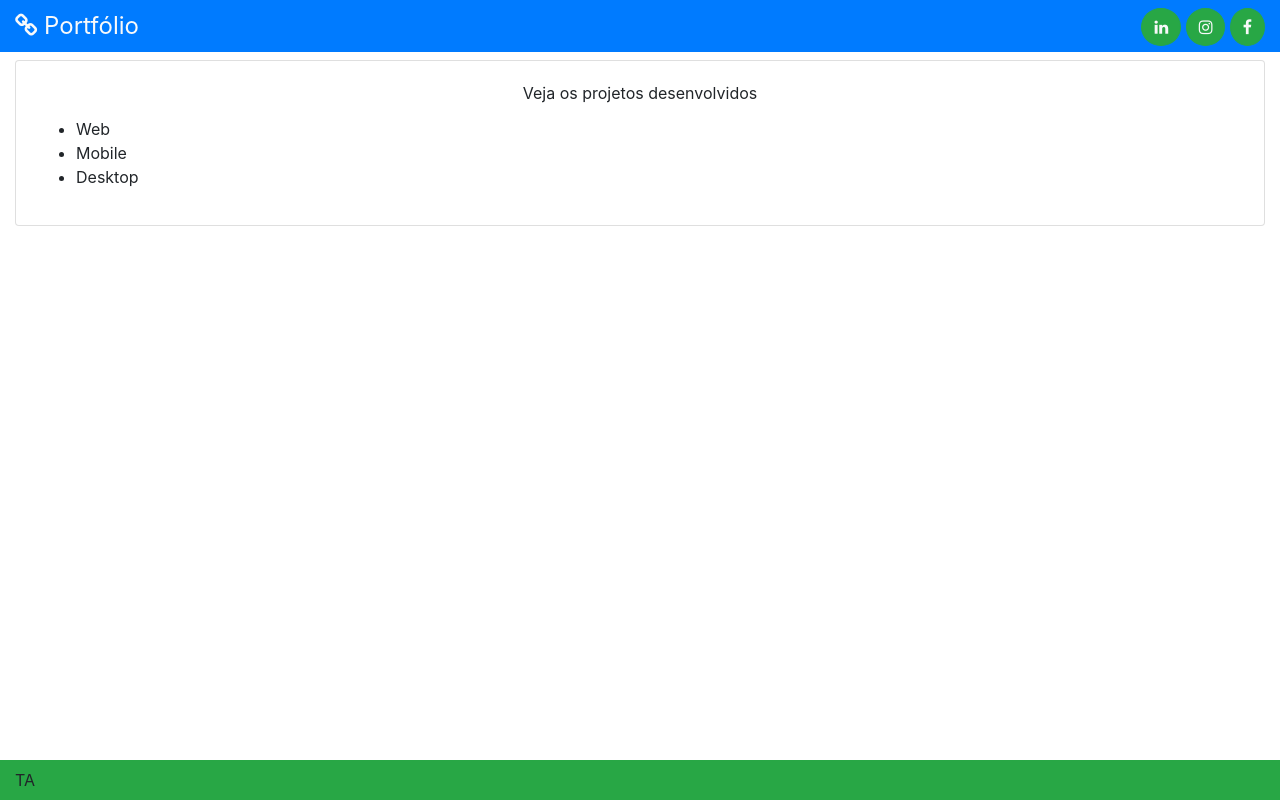
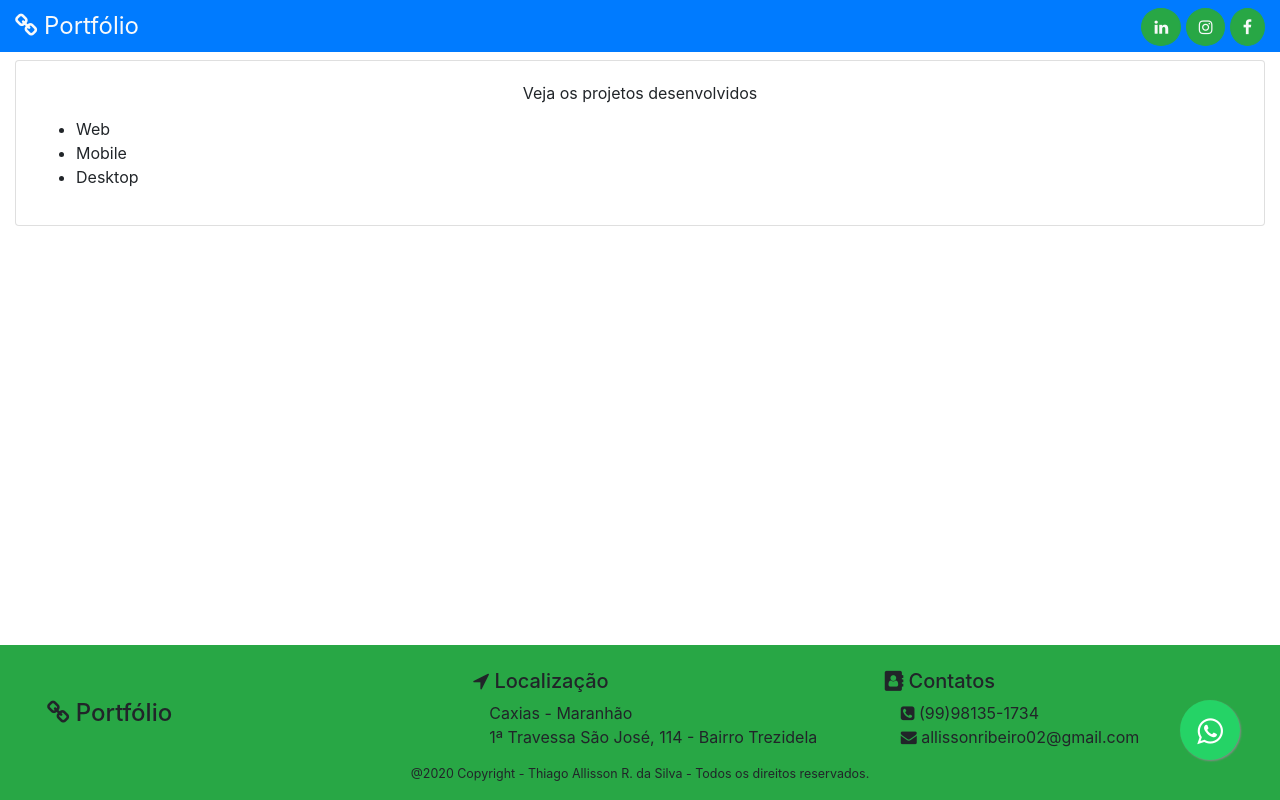
Before and after one commit to Tallisson/Tallisson.github.io, a plain HTML site: page index.html in a window 1280 px wide. Drawn offline with Linux system fonts and the light colour scheme.

Commit message:
Finalizando rodapé

```diff
--- a/css/index.css
+++ b/css/index.css
@@ -15,3 +15,6 @@ footer {
 	position: absolute;
   bottom: 0;
 }
+.list-footer {
+	list-style: none;
+}
--- a/index.html
+++ b/index.html
@@ -1,7 +1,7 @@
 <!DOCTYPE html>
 <html lang="pt-br">
   <head>
-		<title>Portfólio Thiago Allisson</title>
+		<title>Thiago Allisson - Portfólio</title>
 		<meta charset="utf8">
 		<meta name="viewport" content="width=device-width">
 
@@ -51,9 +51,53 @@
 				</div>
 			</div>
 
-			<footer class="bg-success container-fluid py-2">
-				<div>
-					TA
+			<!-- Deep Link Zap -->
+			<a id="whatsapp-bubble" href="https://wa.me/5599981351734?text"
+				style=" position:fixed;width:60px;height:60px;bottom:40px;right:40px;background-color:#25d366;color:#FFF;border-radius:50px;text-align:center;font-size:30px;box-shadow: 1px 1px 2px #888;
+				z-index:1000;" target="_blank">
+				<i style="margin-top:16px" class="fa fa-whatsapp"></i>
+			</a>
+
+			<!-- Footer -->
+			<footer class="bg-success container-fluid pt-4">
+				<div class="row mx-2">
+					<div class="col my-auto col-sm-4 pl-4">
+						<h4>
+							<i class="fa fa-link" aria-hidden="true"></i>
+							Portfólio
+						</h4>
+					</div>
+					<div class="col col-sm-4">
+						<h5 class="pl-4">
+							<i class="fa fa-location-arrow" aria-hidden="true"></i>
+							Localização
+						</h5>
+						<ul class="list-footer">
+							<li>Caxias - Maranhão</li>
+							<li>1ª Travessa São José, 114 - Bairro Trezidela</li>
+						</ul>
+					</div>
+					<div class="col col-sm-4">
+						<h5 class="pl-4">
+							<i class="fa fa-address-book" aria-hidden="true"></i>
+							Contatos
+						</h5>
+						<ul class="list-footer">
+							<li>
+								<i class="fa fa-phone-square" aria-hidden="true"></i>
+								(99)98135-1734
+							</li>
+							<li>
+								<i class="fa fa-envelope" aria-hidden="true"></i>
+								allissonribeiro02@gmail.com
+							</li>
+						</ul>
+					</div>
+				</div>
+				<div class="text-center">
+					<p style="font-size: 78%;">
+						@2020 Copyright - Thiago Allisson R. da Silva - Todos os direitos reservados.
+					</p>
 				</div>
 			</footer>
 		</div>
```
